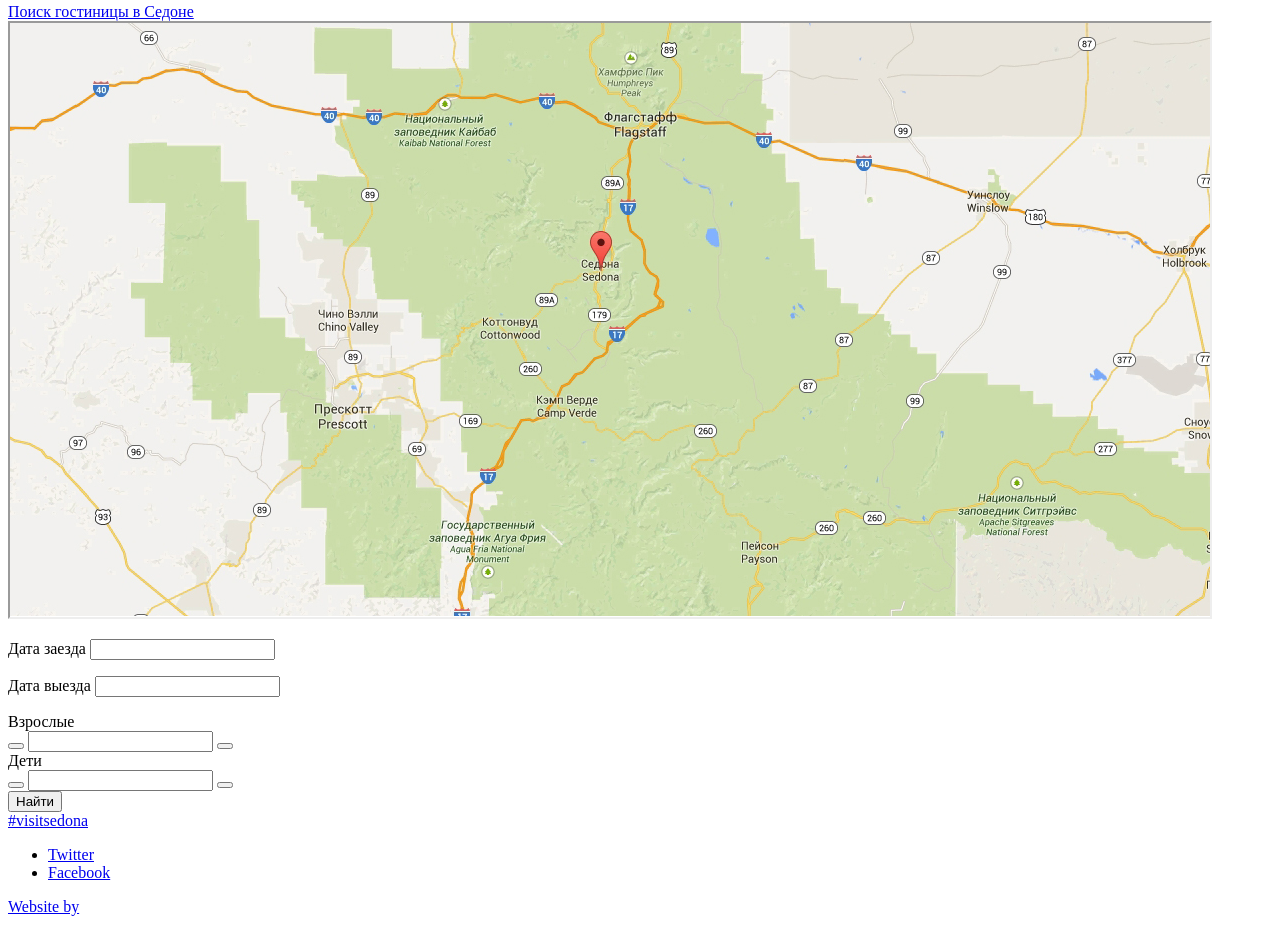
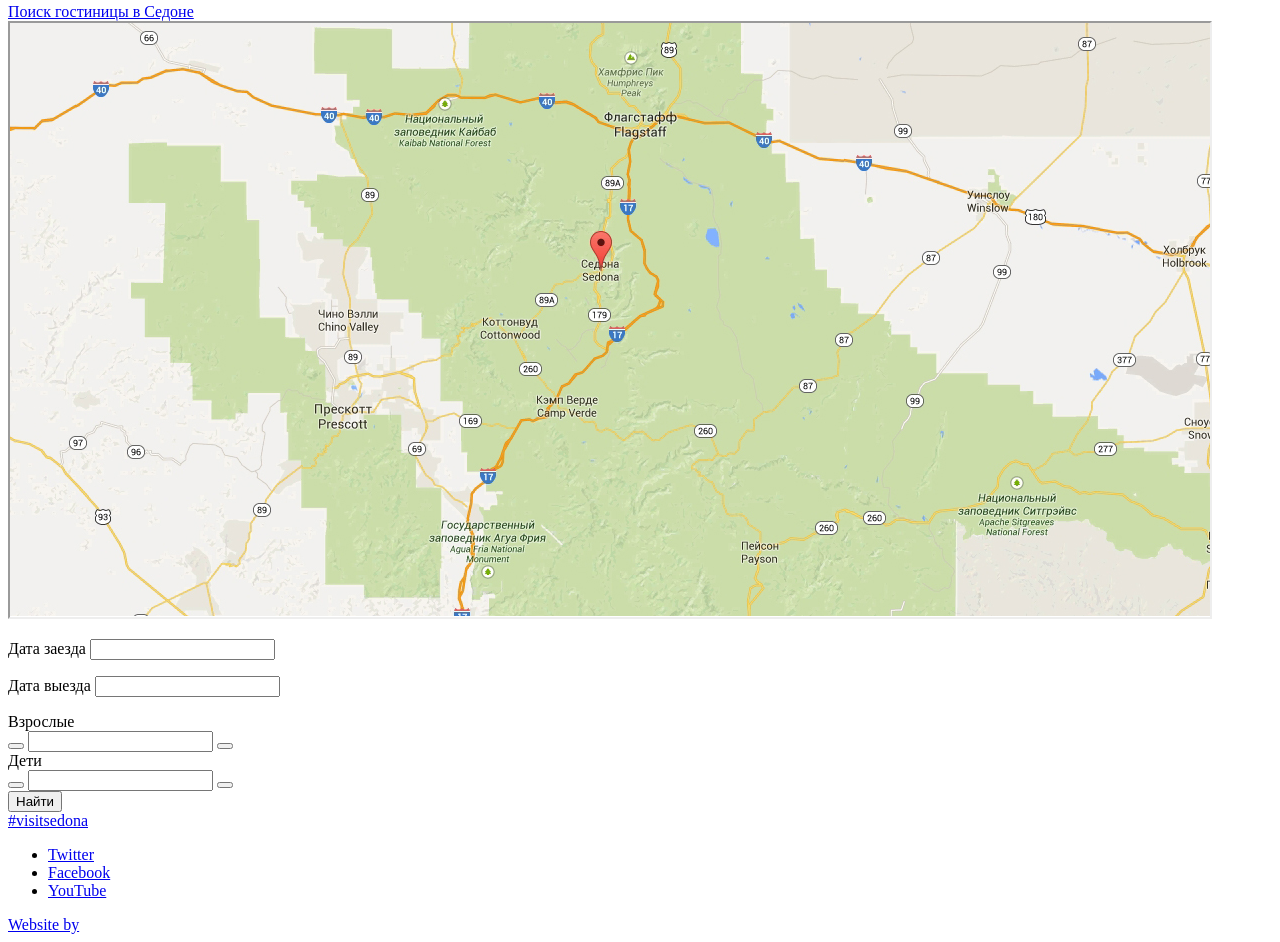
Before and after one commit to theowlnews/27850-sedona, a plain HTML site: page index.html in a window 1280 px wide. Shown: the part 2748-3690 px from the top of the page. Drawn offline with Linux system fonts and the light colour scheme.

Commit message:
Классы

```diff
--- a/index.html
+++ b/index.html
@@ -147,6 +147,7 @@
         <ul>
           <li><a class="social-button" href="#" title="Twitter">Twitter</a></li>
           <li><a class="social-button" href="#" title="Facebook">Facebook</a></li>
+          <li><a class="social-button" href="#" title="YouTube">YouTube</a></li>
         </ul>
       </div>
       <div>
```
